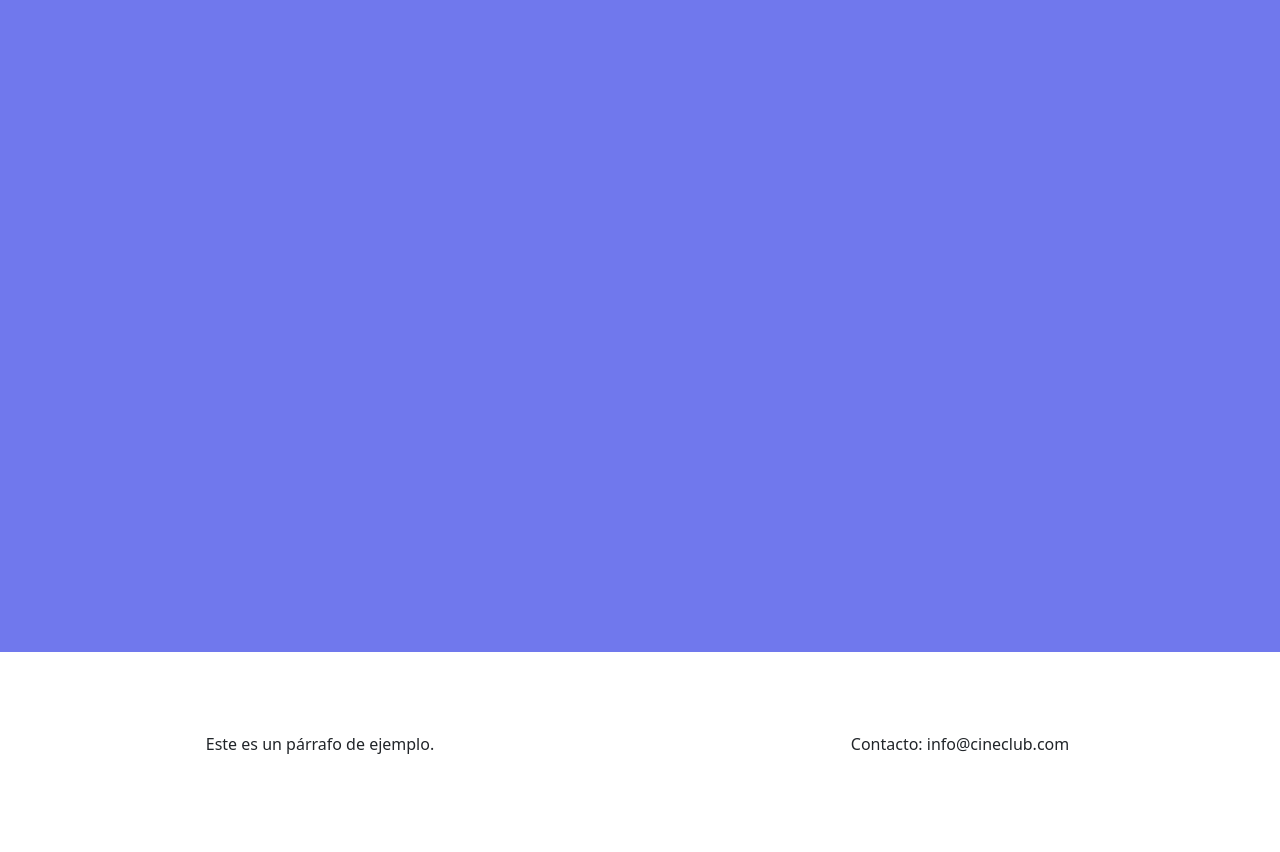
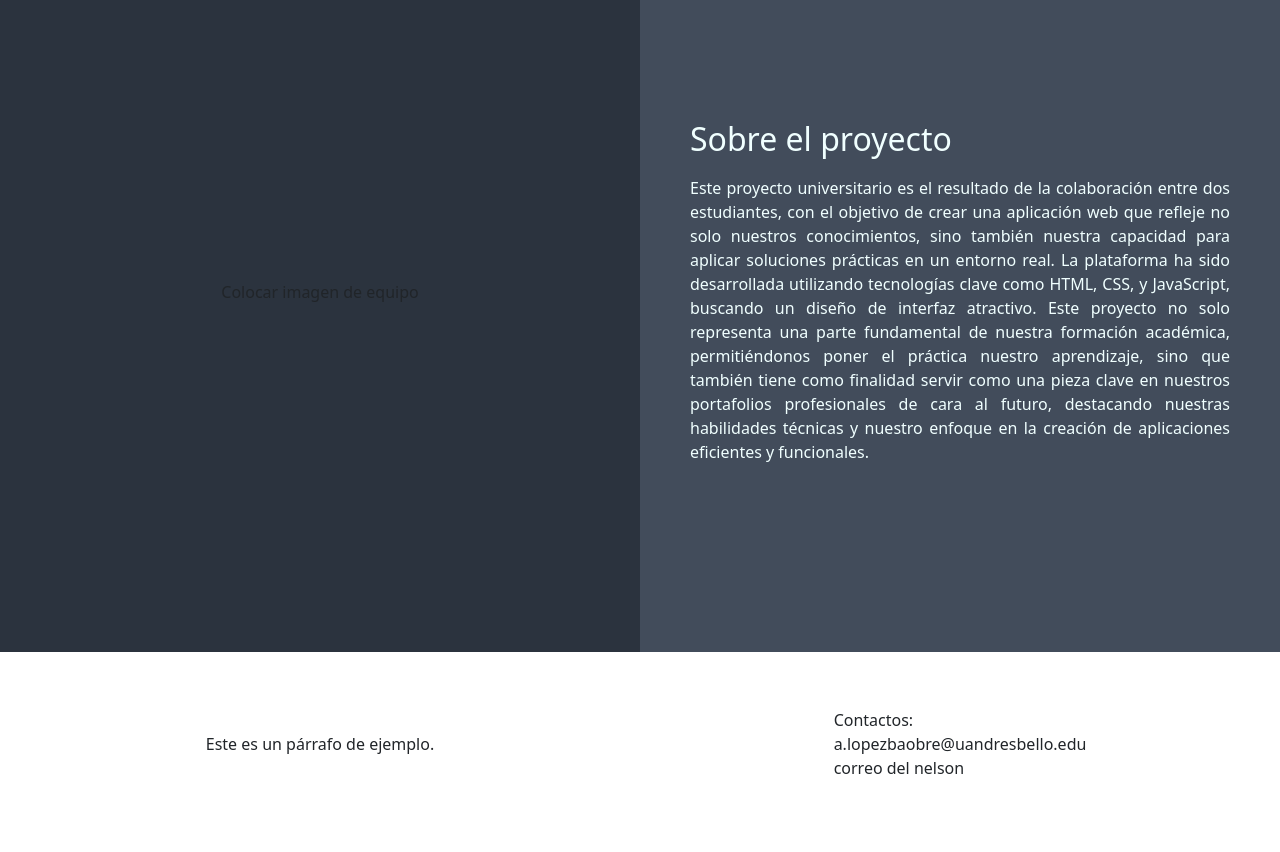
Before and after one commit to adrianlb23/cineclub, a plain HTML site: page index.html in a window 1280 px wide. Shown: the part 1460-2312 px from the top of the page. Drawn offline with nearby package versions, Linux system fonts and the light colour scheme.

Commit message:
Seccion de proyecto, contenedores creados

```diff
--- a/index.html
+++ b/index.html
@@ -53,16 +53,27 @@
       </div>
   </div>
 
-    <div id="project">
-        <!-- Contenedor página sobre el proyecto con bootstrap -->
+  <div id="project" class="container-fluid">
+    <div class="row h-100">
+        <div id="left-container-project" class="col-12 col-md-6 d-flex justify-content-center align-items-center">
+            <p>Colocar imagen de equipo</p>
+        </div>
+        <div id="right-container-project" class="col-12 col-md-6 d-flex">
+            <h2>Sobre el proyecto</h2>
+            <p>Este proyecto universitario es el resultado de la colaboración entre dos estudiantes, con el objetivo de crear una aplicación web que refleje no solo nuestros conocimientos, sino también nuestra capacidad para aplicar soluciones prácticas en un entorno real. La plataforma ha sido desarrollada utilizando tecnologías clave como HTML, CSS, y JavaScript, buscando un diseño de interfaz atractivo. Este proyecto no solo representa una parte fundamental de nuestra formación académica, permitiéndonos poner el práctica nuestro aprendizaje, sino que también tiene como finalidad servir como una pieza clave en nuestros portafolios profesionales de cara al futuro, destacando nuestras habilidades técnicas y nuestro enfoque en la creación de aplicaciones eficientes y funcionales.</p>
+        </div>
     </div>
+</div>
+
     <div class="container-fluid" id="footer" style="height: 25vh;">
         <div class="row h-100">
           <div class="col-12 col-md-6 d-flex justify-content-center align-items-center">
             <p>Este es un párrafo de ejemplo.</p>
           </div>
           <div class="col-12 col-md-6 d-flex justify-content-center align-items-center">
-            <p>Contacto: info@cineclub.com</p>
+            <p>Contactos:<br>
+            a.lopezbaobre@uandresbello.edu<br>
+            correo del nelson</p>
           </div>
         </div>
       </div>
--- a/login.css
+++ b/login.css
@@ -1,4 +1,5 @@
 body {
+    background-color: #333;
     display: flex;
     align-items: center;
     justify-content: center;
--- a/style.css
+++ b/style.css
@@ -120,3 +120,23 @@ header {
 .nombre-error{
     color: red;
 }
+
+/*Contenedor de proyecto*/
+#left-container-project{
+    background-color: #2b333e;
+    padding: 20px;
+}
+
+#right-container-project{
+    background-color: #424c5b;
+    color: azure;
+    padding: 50px;
+    display: flex;
+    flex-direction: column; /* Organiza los elementos en columna */
+    justify-content: center; /* Centra verticalmente si lo deseas */
+    gap: 10px;
+}
+
+#right-container-project p {
+    text-align: justify;
+}
```
Also changed, not shown: login.html (+1 -1 lines).
